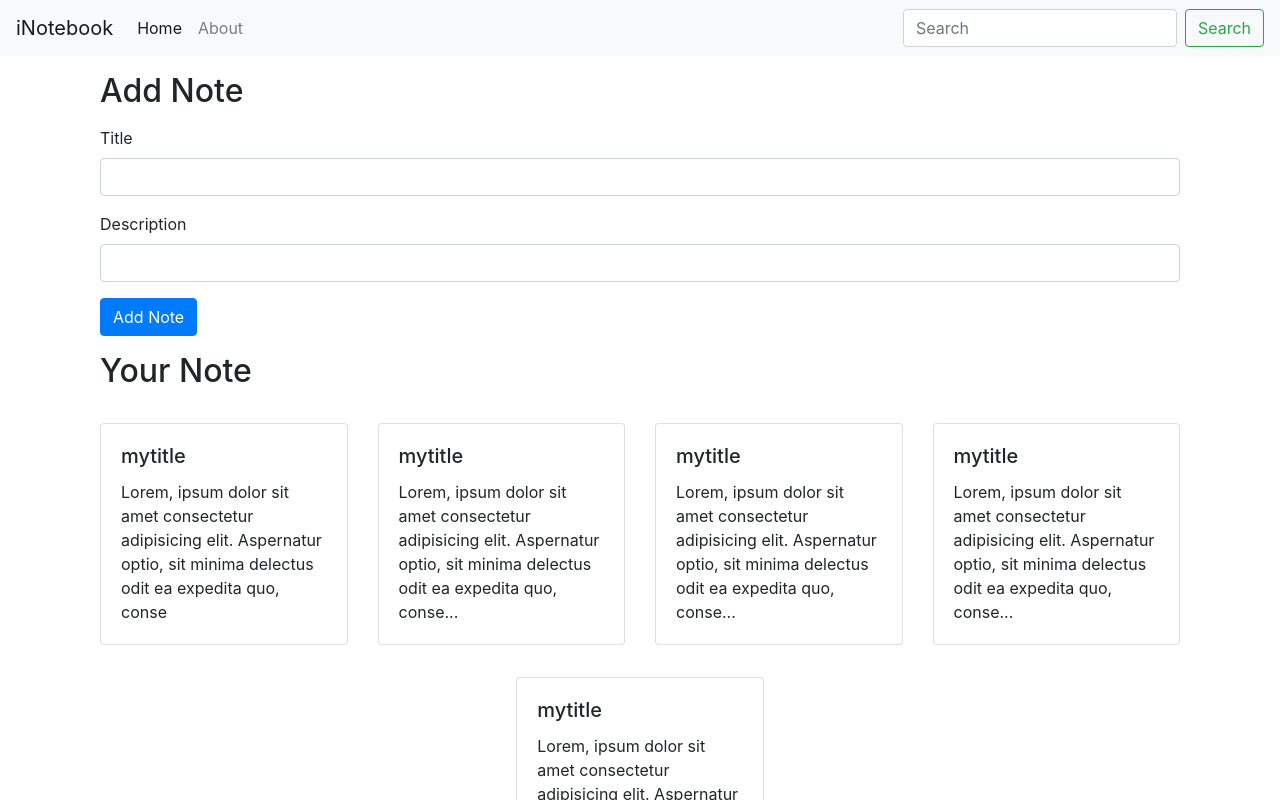
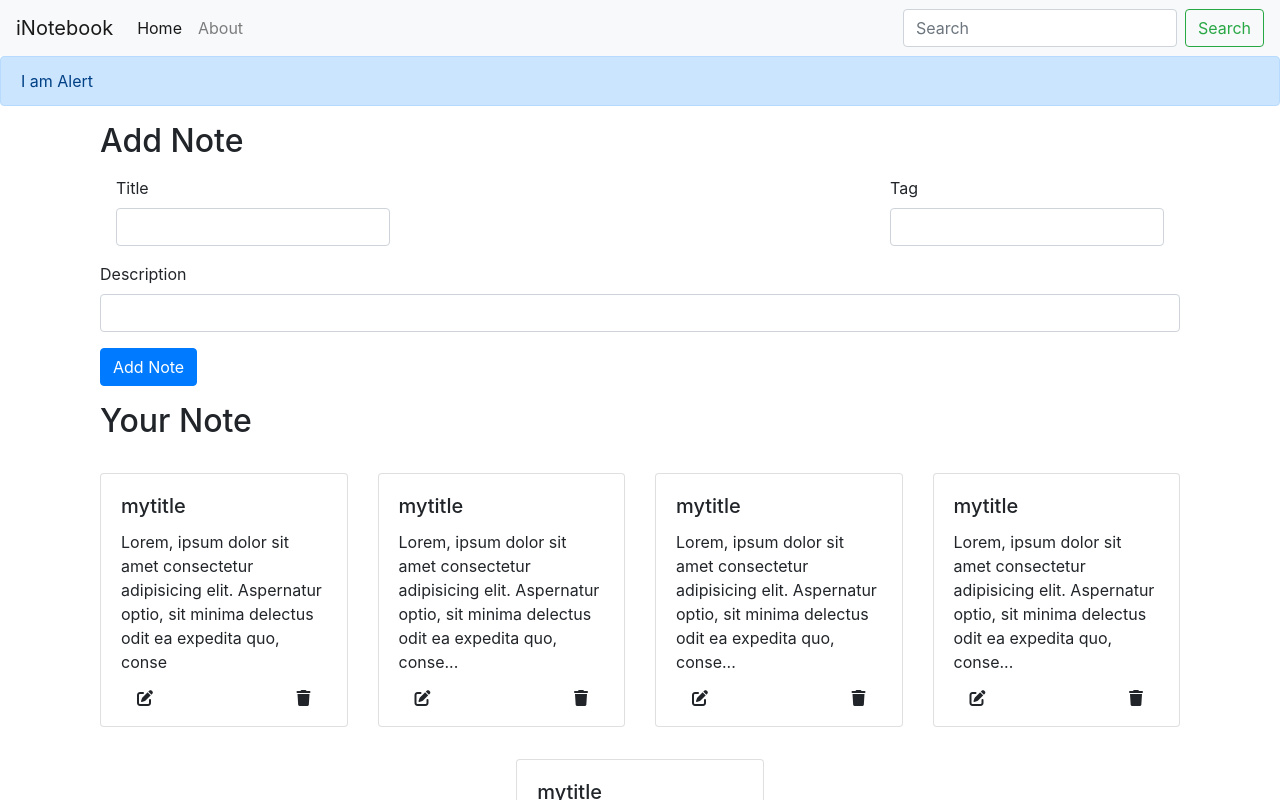
Before and after one commit to iamarghamallick/iNotebook-react-app, a React (Create React App) app: page / in a window 1280 px wide. Shown: the top 800 px of the page. Built offline with nearby package versions, Linux system fonts and the light colour scheme.

Commit message:
addnote funtionality added

```diff
--- a/public/index.html
+++ b/public/index.html
@@ -17,6 +17,7 @@
   <noscript>You need to enable JavaScript to run this app.</noscript>
   <div id="root"></div>
 
+  <script src="https://kit.fontawesome.com/b955eaf29b.js" crossorigin="anonymous"></script>
   <script src="https://cdn.jsdelivr.net/npm/jquery@3.5.1/dist/jquery.slim.min.js"
     integrity="sha384-DfXdz2htPH0lsSSs5nCTpuj/zy4C+OGpamoFVy38MVBnE+IbbVYUew+OrCXaRkfj"
     crossorigin="anonymous"></script>
--- a/src/App.js
+++ b/src/App.js
@@ -4,6 +4,7 @@ import Navbar from './components/Navbar';
 import Home from './components/Home';
 import About from './components/About';
 import NoteState from './context/notes/NoteState';
+import Alert from './components/Alert';
 
 function App() {
   return (
@@ -11,6 +12,7 @@ function App() {
       <NoteState>
         <BrowserRouter>
           <Navbar />
+          <Alert message="I am Alert" />
           <div className='container'>
             <Routes>
               <Route path="/" element={<Home />} />
--- /dev/null
+++ b/src/components/AddNote.js
@@ -0,0 +1,40 @@
+import React, { useContext, useState } from 'react';
+import noteContext from '../context/notes/noteContext';
+
+const AddNote = () => {
+    const context = useContext(noteContext);
+    const { addNote } = context;
+    const [note, setNote] = useState({ title: "", description: "", tag: "" });
+    const handleClick = (e) => {
+        e.preventDefault();
+        addNote(note.title, note.description, note.tag);
+    }
+    const handleChange = (e) => {
+        e.preventDefault();
+        setNote({ ...note, [e.target.name]: [e.target.value] });
+    }
+    return (
+        <div className='container my-3'>
+            <h2>Add Note</h2>
+            <form className='my-3'>
+                <div className='d-flex justify-content-between mx-3'>
+                    <div className="form-group">
+                        <label htmlFor="title">Title</label>
+                        <input type="text" className="form-control" id="title" name='title' aria-describedby="emailHelp" onChange={handleChange} />
+                    </div>
+                    <div className="form-group">
+                        <label htmlFor="tag">Tag</label>
+                        <input type="text" className="form-control" id="tag" name='tag' aria-describedby="emailHelp" onChange={handleChange} />
+                    </div>
+                </div>
+                <div className="form-group">
+                    <label htmlFor="description">Description</label>
+                    <input type="text" className="form-control" id="description" name="description" onChange={handleChange} />
+                </div>
+                <button type="submit" className="btn btn-primary" onClick={handleClick}>Add Note</button>
+            </form>
+        </div>
+    )
+}
+
+export default AddNote
--- /dev/null
+++ b/src/components/Alert.js
@@ -0,0 +1,11 @@
+import React from 'react'
+
+const Alert = (props) => {
+    return (
+        <div className="alert alert-primary" role="alert">
+            {props.message}
+        </div>
+    )
+}
+
+export default Alert
--- a/src/components/Home.js
+++ b/src/components/Home.js
@@ -4,20 +4,6 @@ import Notes from './Notes'
 const Home = () => {
   return (
     <>
-      <div className='container my-3'>
-        <h2>Add Note</h2>
-        <form className='my-3'>
-          <div className="form-group">
-            <label htmlFor="exampleInputEmail1">Title</label>
-            <input type="text" className="form-control" id="exampleInputEmail1" aria-describedby="emailHelp" />
-          </div>
-          <div className="form-group">
-            <label htmlFor="exampleInputPassword1">Description</label>
-            <input type="text" className="form-control" id="exampleInputPassword1" />
-          </div>
-          <button type="submit" className="btn btn-primary">Add Note</button>
-        </form>
-      </div>
       <Notes />
     </>
   )
--- a/src/components/NoteItem.js
+++ b/src/components/NoteItem.js
@@ -4,10 +4,14 @@ const NoteItem = (props) => {
     const { note } = props;
     return (
         <div className='container col-md-3'>
-            <div class="card my-3">
-                <div class="card-body">
-                    <h5 class="card-title">{note.title}</h5>
-                    <p class="card-text">{note.description}</p>
+            <div className="card my-3">
+                <div className="card-body">
+                    <h5 className="card-title">{note.title}</h5>
+                    <p className="card-text">{note.description}</p>
+                    <div className='d-flex justify-content-between mx-3'>
+                        <i className="fa-solid fa-pen-to-square"></i>
+                        <i className="fa-solid fa-trash"></i>
+                    </div>
                 </div>
             </div>
         </div>
--- a/src/components/Notes.js
+++ b/src/components/Notes.js
@@ -1,19 +1,23 @@
 import React, { useContext } from 'react';
 import noteContext from '../context/notes/noteContext';
+import AddNote from './AddNote';
 import NoteItem from './NoteItem';
 
 const Notes = () => {
     const context = useContext(noteContext);
-    const { notes, setNotes } = context;
+    const { notes } = context;
     return (
+        <>
+            <AddNote />
             <div className='container my-3'>
                 <h2>Your Note</h2>
                 <div className='row my-3'>
                     {notes.map((note) => {
-                    return <NoteItem note={note} />
+                        return <NoteItem key={note._id} note={note} />
                     })}
                 </div>
             </div>
+        </>
     )
 }
 
--- a/src/context/notes/NoteState.js
+++ b/src/context/notes/NoteState.js
@@ -4,7 +4,7 @@ import { useState } from "react";
 const NoteState = (props) => {
     const notesInitial = [
         {
-            "_id": "641b35790ae29ba0c5c6c534",
+            "_id": "641b35790ae29hba0c5c6c534",
             "user": "641b35380ae29ba0c5c6c530",
             "title": "mytitle",
             "description": "  Lorem, ipsum dolor sit amet consectetur adipisicing elit. Aspernatur optio, sit minima delectus odit ea expedita quo, conse",
@@ -13,7 +13,7 @@ const NoteState = (props) => {
             "__v": 0
         },
         {
-            "_id": "641b35790ae29ba0yc5c6c534",
+            "_id": "641b35f790ae29ba0yc5c6c534",
             "user": "641b35380ae29ba0c5c6c530",
             "title": "mytitle",
             "description": "  Lorem, ipsum dolor sit amet consectetur adipisicing elit. Aspernatur optio, sit minima delectus odit ea expedita quo, conse...",
@@ -22,7 +22,7 @@ const NoteState = (props) => {
             "__v": 0
         },
         {
-            "_id": "641b35790ae29bsa0c5c6c534",
+            "_id": "641b357d90ae29bsa0c5c6c534",
             "user": "641b35380ae29ba0c5c6c530",
             "title": "mytitle",
             "description": "  Lorem, ipsum dolor sit amet consectetur adipisicing elit. Aspernatur optio, sit minima delectus odit ea expedita quo, conse...",
@@ -31,7 +31,7 @@ const NoteState = (props) => {
             "__v": 0
         },
         {
-            "_id": "641b35790ae29bsa0c5c6c534",
+            "_id": "641b35s790ae29bsa0c5c6c534",
             "user": "641b35380ae29ba0c5c6c530",
             "title": "mytitle",
             "description": "  Lorem, ipsum dolor sit amet consectetur adipisicing elit. Aspernatur optio, sit minima delectus odit ea expedita quo, conse...",
@@ -40,7 +40,7 @@ const NoteState = (props) => {
             "__v": 0
         },
         {
-            "_id": "641b35790aae29ba0c5c6c534",
+            "_id": "641b35790aaae29ba0c5c6c534",
             "user": "641b35380ae29ba0c5c6c530",
             "title": "mytitle",
             "description": "  Lorem, ipsum dolor sit amet consectetur adipisicing elit. Aspernatur optio, sit minima delectus odit ea expedita quo, conse...",
@@ -50,8 +50,26 @@ const NoteState = (props) => {
         }
     ]
     const [notes, setNotes] = useState(notesInitial);
+
+    // Add note
+    const addNote = (title, description, tag)=>{
+        let note = {
+            "_id": "641b35790aaae29ba0c5c46c53a4",
+            "user": "641b35380ae29ba0c5c6c530",
+            "title": title,
+            "description": description,
+            "tag": tag,
+            "date": "2023-03-22T17:06:01.632Z",
+            "__v": 0
+        };
+        setNotes(notes.concat(note));
+    }
+
+    // Delete note
+
+    // Edit note
     return (
-        <NoteContext.Provider value={{notes, setNotes}}>
+        <NoteContext.Provider value={{notes, addNote}}>
             {props.children}
         </NoteContext.Provider>
     )
--- a/src/index.css
+++ b/src/index.css
@@ -11,3 +11,7 @@ code {
   font-family: source-code-pro, Menlo, Monaco, Consolas, 'Courier New',
     monospace;
 }
+
+i {
+  cursor: pointer;
+}
```
Also changed, not shown: 1 other file (tests, documents, lock files or other folders). Lines whose indentation alone changed are shown as unchanged.
